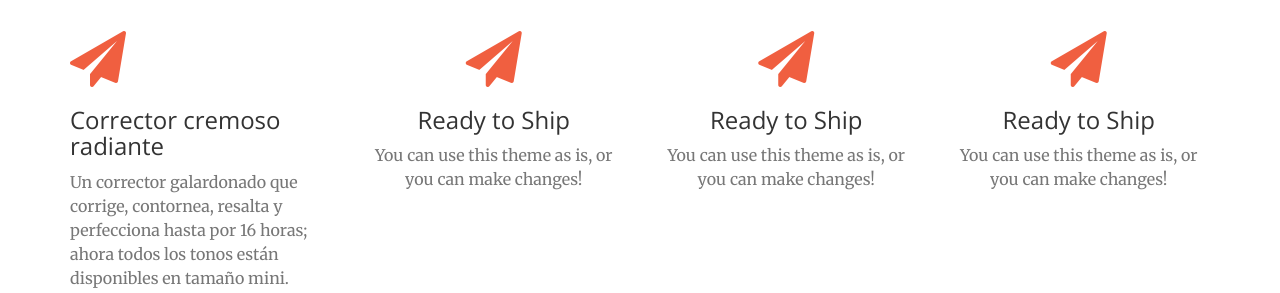
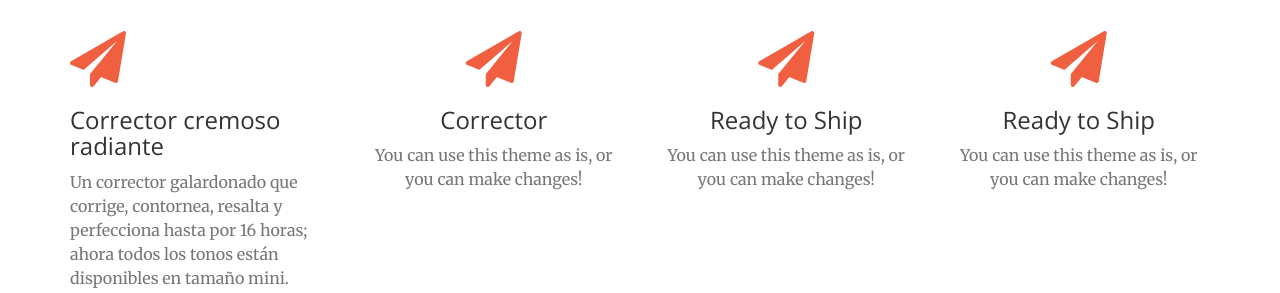
Before and after one commit to KatherineMerchanS/KatherineMerchanS.github.io, a Jekyll site: the page built from index.html, in a window 1280 px wide and 900 px high, scrolled down 1369 px. Shown: the part 157-450 px from the top of the window. Built offline with Jekyll 4.4.1, drawn with Linux system fonts in a browser that asks for light colours.

Commit message:
Update cara.html

```diff
--- a/_includes/cara.html
+++ b/_includes/cara.html
@@ -24,7 +24,7 @@
             <div class="col-lg-3 col-md-6 text-center">
                 <div class="service-box">
                     <i class="fa fa-4x fa-paper-plane wow bounceIn text-primary" data-wow-delay=".1s"></i>
-                    <h3>Ready to Ship</h3>
+                    <h3>Corrector</h3>
                     <p class="text-muted">You can use this theme as is, or you can make changes!</p>
                 </div>
             </div>
```
